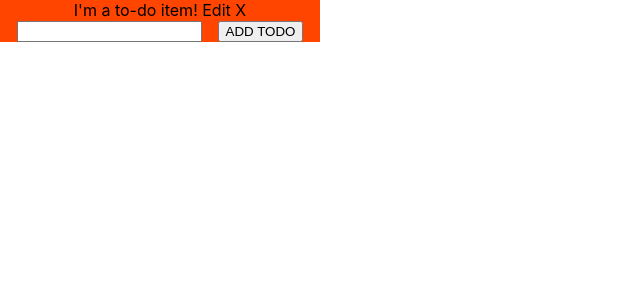
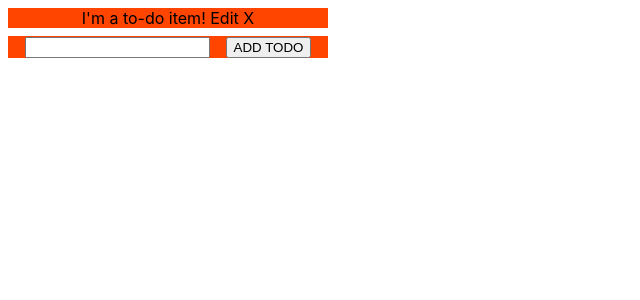
Before and after one commit to Proclus01/to-do-list, a React (Create React App) app: page / in a window 1280 px wide. Shown: the top 300 px of the page, without its empty margins (0-640 px from the left). Built offline with nearby package versions, Linux system fonts and the light colour scheme.

Commit message:
adjust margins

```diff
--- a/src/NewToDoForm.css
+++ b/src/NewToDoForm.css
@@ -4,6 +4,7 @@
     text-align: center;
     justify-content: center;
     background-color: orangered;
+    margin: 0.5em;
 }
 
 .InputForm {
--- a/src/ToDo.css
+++ b/src/ToDo.css
@@ -4,6 +4,7 @@
     width: 20em;
     text-align: center;
     justify-content: center;
+    margin: 0.5em;
 }
 
 .ToDo :hover {
```
